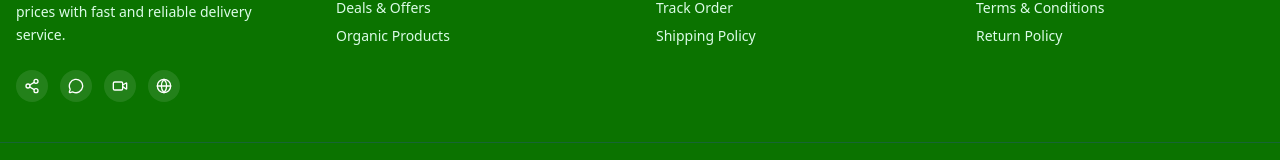
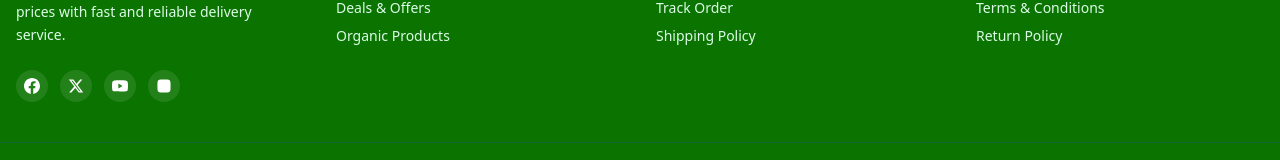
Before and after one commit to iamhasib121/sohoj-life-clean, a Next.js app: page / in a window 1280 px wide. Shown: the part 1646-1806 px from the top of the page. Built offline with nearby package versions, Linux system fonts and the light colour scheme.

Commit message:
Update Footer.tsx

```diff
--- a/components/Footer.tsx
+++ b/components/Footer.tsx
@@ -1,72 +1,192 @@
 "use client";
 
 import Link from "next/link";
-import { Share2, MessageCircle, Video, Globe } from "lucide-react";
 
 export default function Footer() {
   return (
     <footer className="bg-[#0b7300] text-white pt-12 pb-6 mt-12">
       <div className="max-w-7xl mx-auto px-4 grid grid-cols-1 md:grid-cols-4 gap-8 mb-10">
+
         {/* Brand Info */}
         <div>
-          <h2 className="text-2xl font-extrabold tracking-wider mb-3">EKOMART</h2>
+          <h2 className="text-2xl font-extrabold tracking-wider mb-3">
+            EKOMART
+          </h2>
+
           <p className="text-sm text-green-100 leading-relaxed mb-6">
-            Your trusted online grocery store for fresh and quality daily essentials. We deliver premium grocery products at affordable prices with fast and reliable delivery service.
+            Your trusted online grocery store for fresh and quality daily
+            essentials. We deliver premium grocery products at affordable
+            prices with fast and reliable delivery service.
           </p>
+
           <div className="flex items-center gap-3">
-            <Link href="#" className="bg-white/10 hover:bg-white/20 p-2 rounded-full transition" aria-label="Facebook">
-              <Share2 className="w-4 h-4" />
+
+            {/* Facebook */}
+            <Link
+              href="#"
+              className="bg-white/10 hover:bg-white/20 p-2 rounded-full transition"
+              aria-label="Facebook"
+            >
+              <svg
+                className="w-4 h-4 fill-current"
+                viewBox="0 0 24 24"
+              >
+                <path d="M24 12.073c0-6.627-5.373-12-12-12s-12 5.373-12 12c0 5.99 4.388 10.954 10.125 11.854v-8.385H7.078v-3.47h3.047V9.43c0-3.007 1.792-4.669 4.533-4.669 1.312 0 2.686.235 2.686.235v2.953H15.83c-1.491 0-1.956.925-1.956 1.874v2.25h3.328l-.532 3.47h-2.796v8.385C19.612 23.027 24 18.062 24 12.073z" />
+              </svg>
             </Link>
-            <Link href="#" className="bg-white/10 hover:bg-white/20 p-2 rounded-full transition" aria-label="Twitter">
-              <MessageCircle className="w-4 h-4" />
+
+            {/* Twitter / X */}
+            <Link
+              href="#"
+              className="bg-white/10 hover:bg-white/20 p-2 rounded-full transition"
+              aria-label="Twitter"
+            >
+              <svg
+                className="w-4 h-4 fill-current"
+                viewBox="0 0 24 24"
+              >
+                <path d="M18.244 2.25h3.308l-7.227 8.26 8.502 11.24H16.17l-5.214-6.817L4.99 21.75H1.68l7.73-8.835L1.254 2.25H8.08l4.713 6.231zm-1.161 17.52h1.833L7.084 4.126H5.117z" />
+              </svg>
             </Link>
-            <Link href="#" className="bg-white/10 hover:bg-white/20 p-2 rounded-full transition" aria-label="Youtube">
-              <Video className="w-4 h-4" />
+
+            {/* YouTube */}
+            <Link
+              href="#"
+              className="bg-white/10 hover:bg-white/20 p-2 rounded-full transition"
+              aria-label="Youtube"
+            >
+              <svg
+                className="w-4 h-4 fill-current"
+                viewBox="0 0 24 24"
+              >
+                <path d="M23.498 6.186a3.016 3.016 0 0 0-2.122-2.136C19.505 3.545 12 3.545 12 3.545s-7.505 0-9.377.505A3.017 3.017 0 0 0 .502 6.186C0 8.07 0 12 0 12s0 3.93.502 5.814a3.016 3.016 0 0 0 2.122 2.136c1.871.505 9.376.505 9.376.505s7.505 0 9.377-.505a3.015 3.015 0 0 0 2.122-2.136C24 15.93 24 12 24 12s0-3.93-.502-5.814zM9.545 15.568V8.432L15.818 12l-6.273 3.568z" />
+              </svg>
             </Link>
-            <Link href="#" className="bg-white/10 hover:bg-white/20 p-2 rounded-full transition" aria-label="Instagram">
-              <Globe className="w-4 h-4" />
+
+            {/* Instagram */}
+            <Link
+              href="#"
+              className="bg-white/10 hover:bg-white/20 p-2 rounded-full transition"
+              aria-label="Instagram"
+            >
+              <svg
+                className="w-4 h-4 fill-current"
+                viewBox="0 0 24 24"
+              >
+                <path d="M12 2.163c3.204 0 3.584.012 4.85.07 3.252.148 4.771 1.691 4.919 4.919.058 1.265.069 1.645.069 4.849 0 3.205-.012 3.584-.069 4.849-.149 3.225-1.664 4.771-4.919 4.919-1.266.058-1.644.07-4.85.07-3.204 0-3.584-.012-4.849-.07-3.26-.149-4.771-1.699-4.919-4.92-.058-1.644-.07-1.644-.07-4.849 0-3.204.013-3.583.07-4.849.149-3.227 1.664-4.771 4.919-4.919 1.266-.057 1.645-.069 4.849-.069zm0 0" />
+              </svg>
             </Link>
+
           </div>
         </div>
 
         {/* Shop Links */}
         <div>
-          <h3 className="text-lg font-bold mb-4 border-b border-green-600 pb-2 inline-block">Shop Links</h3>
+          <h3 className="text-lg font-bold mb-4 border-b border-green-600 pb-2 inline-block">
+            Shop Links
+          </h3>
+
           <ul className="space-y-2 text-sm text-green-100">
-            <li><Link href="/" className="hover:underline">Home</Link></li>
-            <li><Link href="/shop" className="hover:underline">Shop</Link></li>
-            <li><Link href="/deals" className="hover:underline">Deals & Offers</Link></li>
-            <li><Link href="/organic" className="hover:underline">Organic Products</Link></li>
+            <li>
+              <Link href="/" className="hover:underline">
+                Home
+              </Link>
+            </li>
+
+            <li>
+              <Link href="/shop" className="hover:underline">
+                Shop
+              </Link>
+            </li>
+
+            <li>
+              <Link href="/deals" className="hover:underline">
+                Deals & Offers
+              </Link>
+            </li>
+
+            <li>
+              <Link href="/organic" className="hover:underline">
+                Organic Products
+              </Link>
+            </li>
           </ul>
         </div>
 
         {/* Customer Service */}
         <div>
-          <h3 className="text-lg font-bold mb-4 border-b border-green-600 pb-2 inline-block">Customer Service</h3>
+          <h3 className="text-lg font-bold mb-4 border-b border-green-600 pb-2 inline-block">
+            Customer Service
+          </h3>
+
           <ul className="space-y-2 text-sm text-green-100">
-            <li><Link href="/contact" className="hover:underline">Contact Us</Link></li>
-            <li><Link href="/return-policy" className="hover:underline">Return Policy</Link></li>
-            <li><Link href="/track-order" className="hover:underline">Track Order</Link></li>
-            <li><Link href="/shipping-policy" className="hover:underline">Shipping Policy</Link></li>
+            <li>
+              <Link href="/contact" className="hover:underline">
+                Contact Us
+              </Link>
+            </li>
+
+            <li>
+              <Link href="/return-policy" className="hover:underline">
+                Return Policy
+              </Link>
+            </li>
+
+            <li>
+              <Link href="/track-order" className="hover:underline">
+                Track Order
+              </Link>
+            </li>
+
+            <li>
+              <Link href="/shipping-policy" className="hover:underline">
+                Shipping Policy
+              </Link>
+            </li>
           </ul>
         </div>
 
         {/* Information */}
         <div>
-          <h3 className="text-lg font-bold mb-4 border-b border-green-600 pb-2 inline-block">Information</h3>
+          <h3 className="text-lg font-bold mb-4 border-b border-green-600 pb-2 inline-block">
+            Information
+          </h3>
+
           <ul className="space-y-2 text-sm text-green-100">
-            <li><Link href="/about" className="hover:underline">About Us</Link></li>
-            <li><Link href="/privacy-policy" className="hover:underline">Privacy Policy</Link></li>
-            <li><Link href="/terms" className="hover:underline">Terms & Conditions</Link></li>
-            <li><Link href="/return-policy" className="hover:underline">Return Policy</Link></li>
+            <li>
+              <Link href="/about" className="hover:underline">
+                About Us
+              </Link>
+            </li>
+
+            <li>
+              <Link href="/privacy-policy" className="hover:underline">
+                Privacy Policy
+              </Link>
+            </li>
+
+            <li>
+              <Link href="/terms" className="hover:underline">
+                Terms & Conditions
+              </Link>
+            </li>
+
+            <li>
+              <Link href="/return-policy" className="hover:underline">
+                Return Policy
+              </Link>
+            </li>
           </ul>
         </div>
+
       </div>
 
       {/* Payment Gateway Logos & Copyright */}
       <div className="border-t border-green-800 pt-6 max-w-7xl mx-auto px-4 flex flex-col md:flex-row items-center justify-between gap-4 text-xs text-green-200">
+
         <div className="flex items-center gap-2 flex-wrap">
           <span>Pay With</span>
+
           <div className="bg-white px-3 py-1.5 rounded flex items-center gap-2 text-gray-800 font-semibold text-[10px]">
             <span className="text-blue-800">VISA</span>
             <span className="text-red-600">MasterCard</span>
@@ -75,7 +195,11 @@
             <span className="text-green-700">SSLCommerz</span>
           </div>
         </div>
-        <p>© 2026 EkoMart. All Rights Reserved.</p>
+
+        <p>
+          © 2026 EkoMart. All Rights Reserved.
+        </p>
+
       </div>
     </footer>
   );
```
